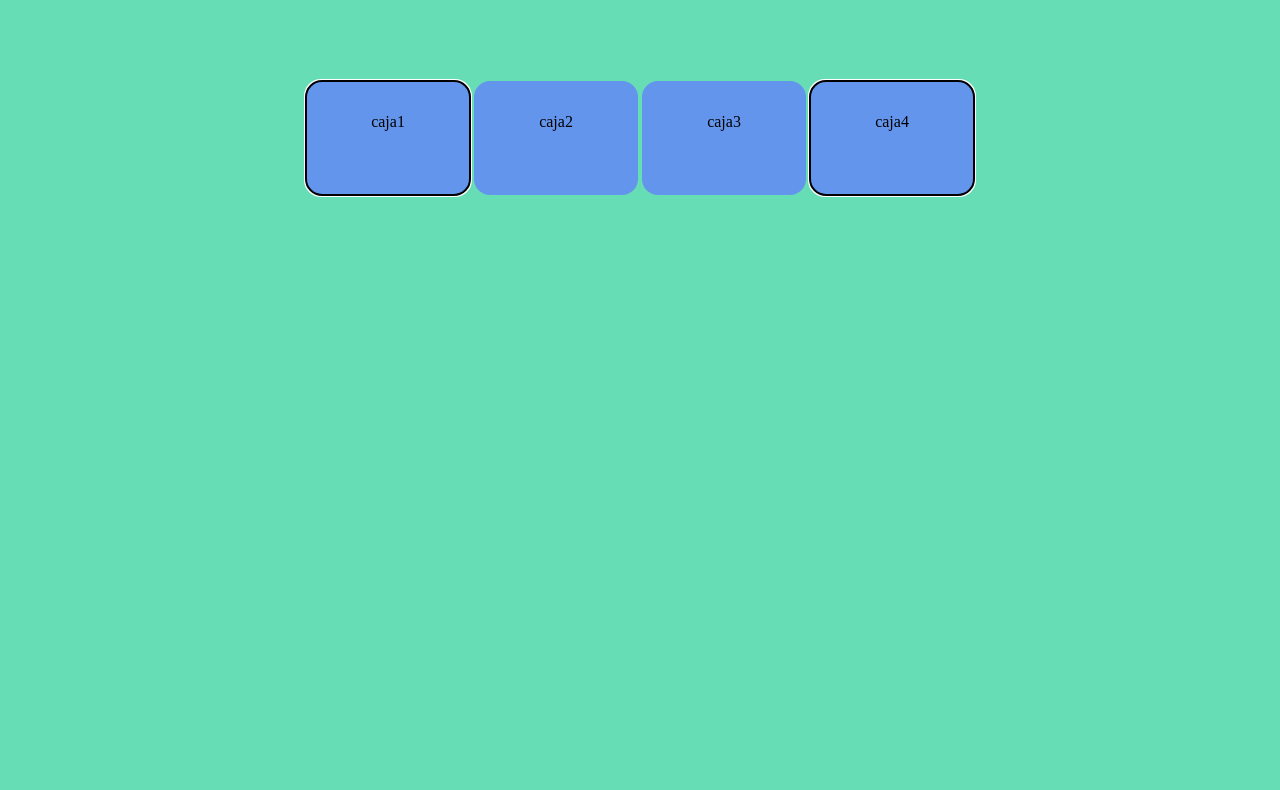
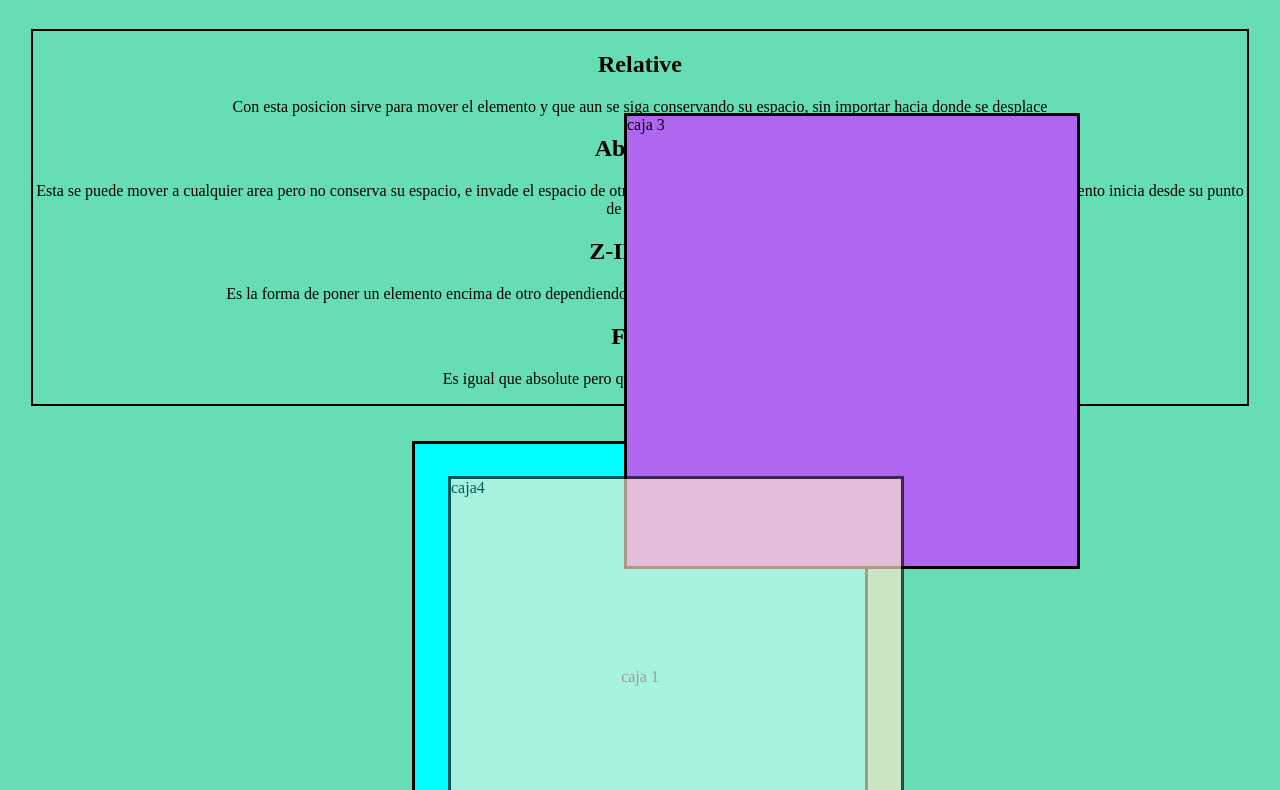
Before and after one commit to Drago1206/Css_dalto, a plain HTML site: page index.html in a window 1280 px wide. Shown: the part 131-921 px from the top of the page. Before the commit the page ends 800 px from the top, so only its background shows below. Drawn offline with Linux system fonts and the light colour scheme.

Commit message:
Position y  Z-index

```diff
--- a/index.html
+++ b/index.html
@@ -8,16 +8,23 @@
     <link rel="stylesheet" href="style.css">
 </head>
 <body>
-<h1>Outline</h1>
-<div>
-    <p>es un yorjan (propiedad acortada) porque es el conjunto de otras propiedades osea es una abreviacion como se hace con border "boder:1.5px solid black " pero sin afectar las cajas , osea no ocupa un espacio real sirve para marcar elementos y no reduce las cajas como border ya que este ocupa un lugar real </p>
+<h1>Positions</h1>
+<div class="div">
+    <h2>Relative</h2>
+    <p>Con esta posicion sirve para mover el elemento y que aun se siga conservando su espacio, sin importar hacia donde se desplace</p>
+    <h2>Absolute</h2>
+    <p>Esta se puede mover a cualquier area pero no conserva su espacio, e invade el espacio de otro elemento posicionandose encima de este. Su cantidad de dezplazamiento inicia desde su punto de partida. </p>
+    <h2>Z-INDEX</h2>
+    <P>Es la forma de poner un elemento encima de otro dependiendo cual valor es el mayor osea el que tiene mayor valor pasa adelante </P>
+    <h2>Fixed</h2>
+    <p>Es igual que absolute pero queda fijado como tal el contenido</p>
+
 </div>
 <div>
-    <p class="c1">caja1</p>
-    <p class="c2">caja2</p>
-    <p class="c3">caja3</p>
-    <p class="c4">caja4</p>
-
+    <p class="caja1">caja 1</p>
+    <p class="caja2">caja 2</p>
+    <p class="caja3">caja 3</p>
+    <p class="caja4">caja4</p>
 </div>
 
 </body>
--- a/style.css
+++ b/style.css
@@ -1,25 +1,43 @@
 h1{
     text-align: center;
+    font-size: 4em;
 }
-div{
+.div{
+    border: 2px solid black;
     text-align: center;
-    margin-bottom: 5em;
+    margin: 23px;
 }
-.c1,.c2,.c3,.c4{
-    border-radius: 16px;
-    padding: 2em;
-    width: 100px;
-    height: 50px;
-    display: inline-block;
-    background-color: cornflowerblue;
-    margin-bottom: 2cm;
+.caja1,.caja2,.caja3,.caja4{
+    border: 3px solid black;
+    height: 450px;
+    width: 450px;
+    margin: 35px auto;
+}
+.caja1{
+    position: static;
+    background-color: aqua;
     text-align: center;
+    padding-top: 14em;
 }
-.c1{
-    outline: auto;
+.caja2{
+    position: relative;
+    left: 45px;
+    background-color: antiquewhite;
+    text-align: center;
+    padding-top: 14em;
 }
-.c4{
-    outline: auto;
+.caja3{
+    position: fixed;
+    bottom:  65px;
+    left: 39em;
+    background-color: rgb(175, 103, 241);
+}
+.caja4{
+    position: sticky;
+    background-color: blanchedalmond;
+    opacity: 65%;
+    bottom:  29em;
+    left: 28em;
 }
 
 body{
```
